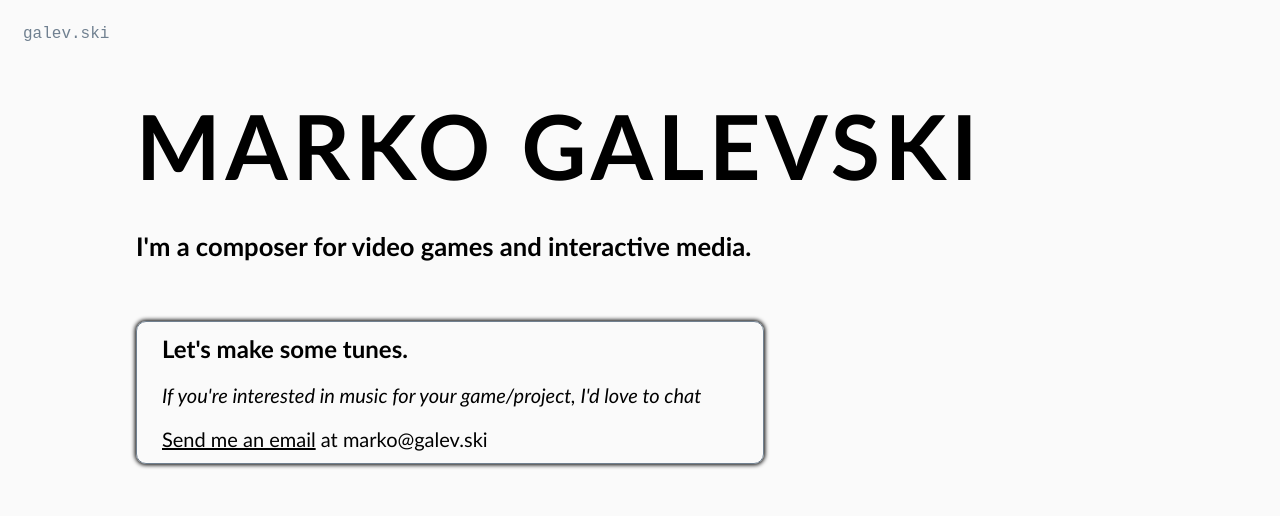
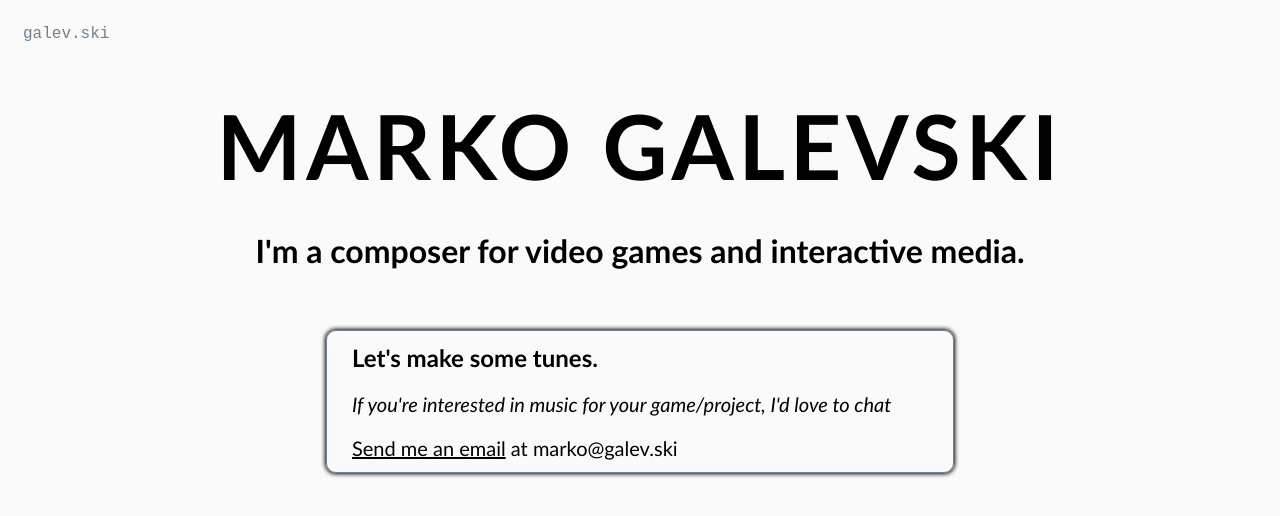
Before and after one commit to markogalevski/galev-ski, a plain HTML site: page index.html in a window 1280 px wide. Drawn offline with Linux system fonts and the light colour scheme.

```diff
--- a/index.html
+++ b/index.html
@@ -3,12 +3,13 @@
 
 <head>
   <meta charset="utf-8">
-  <!---   <link rel="apple-touch-icon" sizes="180x180" href="apple-touch-icon.png">
+  <!---
+  <link rel="apple-touch-icon" sizes="180x180" href="apple-touch-icon.png">
   <link rel="icon" type="image/png" sizes="32x32" href="favicon-32x32.png">
   <link rel="icon" type="image/png" sizes="16x16" href="favicon-16x16.png">
-  <link rel="shortcut icon" type="image/x-icon" href="favicon.ico">
   <link rel="manifest" href="site.webmanifest">
 --->
+  <link rel="shortcut icon" type="image/x-icon" href="favicon.ico">
   <title>Marko Galevski</title>
   <link rel="stylesheet" href="style.css">
 
--- a/style.css
+++ b/style.css
@@ -21,23 +21,24 @@
 .content {
 	display: flex;
 	flex-direction: column;
-	align-items: flex-start;
+	align-items: center;
 	justify-content: center;
 	margin: 0 10vw;
 }
 
 h1 {
+	text-align: center;
 	letter-spacing: .3rem;
 	font-size: 7vw;
 	margin-top: 4vh;
 	margin-bottom: 4vh;
-	margin-left: 0;
+	margin-left: 6vw;
 	margin-right: 6vw;
 }
 
 h3 {
 	padding-bottom: 20px;
-	font-size: 2vw;
+	font-size: 2.5vw;
 	font-weight: 600;
 	margin: 0 0;
 	margin-bottom: 5vh;
```
